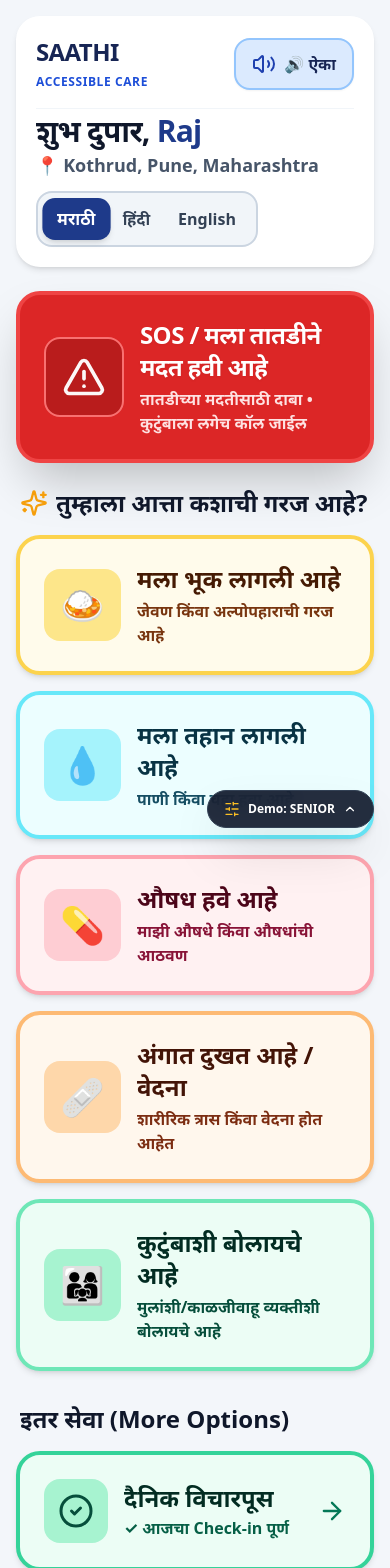
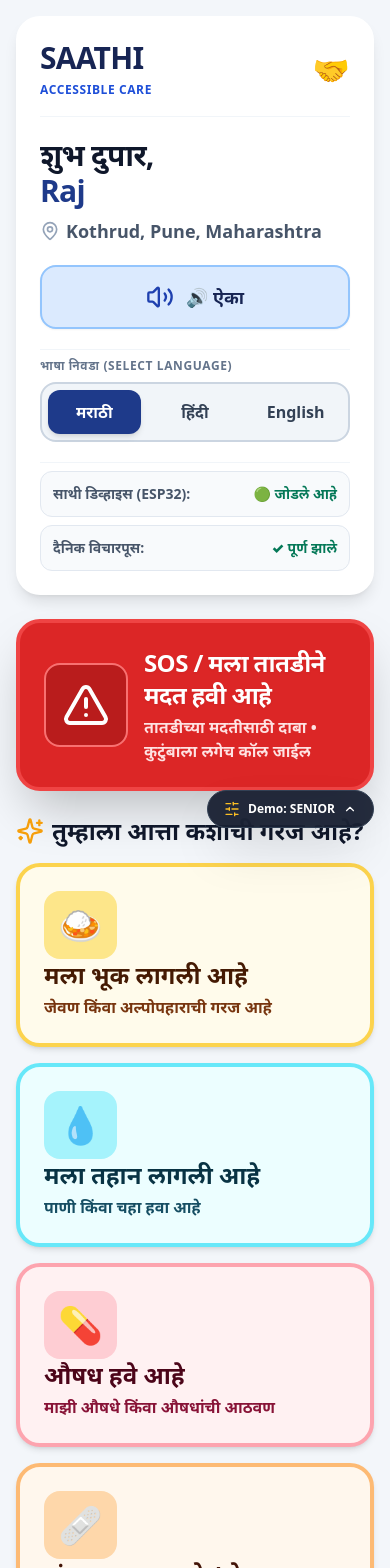
Before and after one commit to ShlokVenkar/Saathi, a Next.js app: page / in a window 390 px wide. Shown: the top 1568 px of the page. Built offline with nearby package versions, Linux system fonts and the light colour scheme.

Commit message:
fix: resolve styling rendering and implement differentiated desktop vs mobile layouts

```diff
--- a/components/senior/SeniorHome.tsx
+++ b/components/senior/SeniorHome.tsx
@@ -17,7 +17,11 @@
   Sparkles,
   X,
   ArrowRight,
-  ShieldAlert
+  ShieldAlert,
+  Radio,
+  Clock,
+  Heart,
+  Phone
 } from 'lucide-react';
 import { SosModal } from './SosModal';
 import { Language, RequestItem, RequestType } from '@/types';
@@ -36,7 +40,8 @@
     tSenior,
     createRequest,
     readAloud,
-    checkIn
+    checkIn,
+    device
   } = useSaathi();
 
   const [isSosOpen, setIsSosOpen] = useState(false);
@@ -71,70 +76,16 @@
   };
 
   const isCheckInCompleted = checkIn.status === 'COMPLETED';
+  const isMotionDetected = device.pirStatus === 'MOTION_DETECTED';
 
   return (
-    <div className="max-w-2xl mx-auto px-4 py-4 sm:py-6 space-y-6 pb-28">
-      {/* Top Header: Brand, Greeting, Language Selector, and Speaker */}
-      <header className="bg-white rounded-3xl p-5 sm:p-7 shadow-md border-3 border-slate-200 space-y-4">
-        <div className="flex items-center justify-between">
-          <div>
-            <span className="text-2xl sm:text-3xl font-black text-blue-950 tracking-tight block">
-              {tSenior('seniorHome.title')}
-            </span>
-            <span className="text-xs sm:text-sm font-bold uppercase tracking-wider text-blue-700">
-              {tSenior('seniorHome.subtitle')}
-            </span>
-          </div>
-
-          {/* Large Speaker / "ऐका" Button */}
-          <button
-            type="button"
-            onClick={handleReadScreen}
-            className="px-4 py-3 bg-blue-100 hover:bg-blue-200 text-blue-950 rounded-2xl flex items-center gap-2 border-2 border-blue-300 font-black active:scale-95 transition-all text-base shadow-sm"
-            aria-label="Read Screen Aloud"
-          >
-            <Volume2 className="w-6 h-6 text-blue-800" />
-            <span>{tSenior('common.readAloud')}</span>
-          </button>
-        </div>
-
-        {/* Greeting & Location */}
-        <div className="pt-1 border-t border-slate-100 flex flex-col sm:flex-row sm:items-center justify-between gap-3">
-          <div>
-            <h1 className="text-3xl sm:text-4xl font-black text-slate-900 tracking-tight">
-              {getGreeting()}, <span className="text-blue-900">{senior.name.split(' ')[0]}</span>
-            </h1>
-            <p className="text-lg text-slate-600 font-bold mt-0.5">
-              📍 {senior.locationName}
-            </p>
-          </div>
-
-          {/* Obvious Language Selector */}
-          <div className="flex bg-slate-100 p-1.5 rounded-2xl border-2 border-slate-300 self-start sm:self-auto">
-            {(['mr', 'hi', 'en'] as Language[]).map((lang) => (
-              <button
-                key={lang}
-                type="button"
-                onClick={() => setSeniorLanguage(lang)}
-                className={`px-3.5 py-2 rounded-xl text-base font-black transition-all ${
-                  seniorLang === lang
-                    ? 'bg-blue-900 text-white shadow-md scale-105'
-                    : 'text-slate-700 hover:text-slate-950'
-                }`}
-              >
-                {LANGUAGE_NAMES[lang].native}
-              </button>
-            ))}
-          </div>
-        </div>
-      </header>
-
-      {/* Confirmation Modal if Request Triggered (Avoid accidental taps) */}
+    <div className="w-full max-w-7xl mx-auto px-4 sm:px-6 lg:px-8 py-4 sm:py-6 space-y-6 pb-28">
+      {/* Confirmation Toast/Modal if Request Triggered */}
       {activeConfirmationReq && (
-        <div className="bg-emerald-600 text-white rounded-3xl p-6 sm:p-7 shadow-2xl border-4 border-emerald-400 space-y-4 animate-scale-up">
+        <div className="bg-emerald-600 text-white rounded-3xl p-6 sm:p-7 shadow-2xl border-4 border-emerald-400 space-y-4 animate-scale-up max-w-2xl mx-auto">
           <div className="flex items-start justify-between gap-3">
             <div className="flex items-center gap-3">
-              <div className="p-3 bg-emerald-700 rounded-2xl text-emerald-100">
+              <div className="p-3 bg-emerald-700 rounded-2xl text-emerald-100 shrink-0">
                 <CheckCircle2 className="w-9 h-9" />
               </div>
               <div>
@@ -159,7 +110,7 @@
             <button
               type="button"
               onClick={() => handleCancelAccidental(activeConfirmationReq.id)}
-              className="px-4 py-2.5 bg-emerald-800 hover:bg-emerald-900 text-emerald-100 rounded-xl font-bold text-sm sm:text-base flex items-center gap-2 border border-emerald-400 active:scale-95"
+              className="px-4 py-2.5 bg-emerald-800 hover:bg-emerald-900 text-emerald-100 rounded-xl font-bold text-sm sm:text-base flex items-center gap-2 border border-emerald-400 active:scale-95 transition-all"
             >
               <X className="w-5 h-5 text-rose-300" />
               <span>{tSenior('requests.cancelAccidental')}</span>
@@ -175,7 +126,94 @@
         </div>
       )}
 
-      {/* MOST IMPORTANT: HUGE RED EMERGENCY BUTTON */}
+      {/* DESKTOP (lg+) 2-COLUMN LAYOUT vs MOBILE SINGLE-COLUMN */}
+      <div className="grid grid-cols-1 lg:grid-cols-12 gap-6 lg:gap-8 items-start">
+
+        {/* ================= LEFT SIDEBAR (Desktop Hero & Identity Card) ================= */}
+        <div className="lg:col-span-4 space-y-6">
+          {/* Main Senior Identity Card */}
+          <div className="bg-white rounded-3xl p-6 sm:p-8 shadow-lg border-3 border-slate-200 space-y-5">
+            <div className="flex items-center justify-between border-b border-slate-100 pb-4">
+              <div>
+                <span className="text-3xl font-black text-blue-950 tracking-tight block">
+                  {tSenior('seniorHome.title')}
+                </span>
+                <span className="text-xs sm:text-sm font-bold uppercase tracking-wider text-blue-700">
+                  {tSenior('seniorHome.subtitle')}
+                </span>
+              </div>
+              <span className="text-3xl">🤝</span>
+            </div>
+
+            {/* Greeting & Name */}
+            <div className="space-y-1">
+              <h1 className="text-3xl sm:text-4xl font-black text-slate-900 tracking-tight">
+                {getGreeting()}, <br />
+                <span className="text-blue-900">{senior.name.split(' ')[0]}</span>
+              </h1>
+              <p className="text-lg text-slate-600 font-bold flex items-center gap-1.5 pt-1">
+                <MapPin className="w-5 h-5 text-slate-400 shrink-0" />
+                <span>{senior.locationName}</span>
+              </p>
+            </div>
+
+            {/* Read Aloud Voice Button */}
+            <button
+              type="button"
+              onClick={handleReadScreen}
+              className="w-full p-4 bg-blue-100 hover:bg-blue-200 text-blue-950 rounded-2xl flex items-center justify-center gap-3 border-2 border-blue-300 font-black active:scale-95 transition-all text-lg shadow-sm"
+              aria-label="Read Screen Aloud"
+            >
+              <Volume2 className="w-7 h-7 text-blue-800 shrink-0" />
+              <span>{tSenior('common.readAloud')}</span>
+            </button>
+
+            {/* Language Selector */}
+            <div className="space-y-2 pt-2 border-t border-slate-100">
+              <span className="text-xs font-bold text-slate-500 uppercase tracking-wider block">
+                भाषा निवडा (Select Language)
+              </span>
+              <div className="grid grid-cols-3 gap-2 bg-slate-100 p-1.5 rounded-2xl border-2 border-slate-300">
+                {(['mr', 'hi', 'en'] as Language[]).map((lang) => (
+                  <button
+                    key={lang}
+                    type="button"
+                    onClick={() => setSeniorLanguage(lang)}
+                    className={`py-2.5 rounded-xl text-base font-black transition-all text-center ${
+                      seniorLang === lang
+                        ? 'bg-blue-900 text-white shadow-md scale-102'
+                        : 'text-slate-700 hover:text-slate-950'
+                    }`}
+                  >
+                    {LANGUAGE_NAMES[lang].native}
+                  </button>
+                ))}
+              </div>
+            </div>
+
+            {/* Status Pills (Desktop & Mobile) */}
+            <div className="space-y-2 pt-2 border-t border-slate-100 text-sm">
+              <div className="flex items-center justify-between p-3 bg-slate-50 rounded-xl border border-slate-200">
+                <span className="font-bold text-slate-600">साथी डिव्हाइस (ESP32):</span>
+                <span className="font-black text-emerald-700 flex items-center gap-1.5">
+                  <span className="w-2.5 h-2.5 rounded-full bg-emerald-500 animate-ping"></span>
+                  🟢 जोडले आहे
+                </span>
+              </div>
+
+              <div className="flex items-center justify-between p-3 bg-slate-50 rounded-xl border border-slate-200">
+                <span className="font-bold text-slate-600">दैनिक विचारपूस:</span>
+                <span className={`font-black ${isCheckInCompleted ? 'text-emerald-700' : 'text-amber-700'}`}>
+                  {isCheckInCompleted ? '✓ पूर्ण झाले' : '⏳ प्रलंबित'}
+                </span>
+              </div>
+            </div>
+          </div>
+        </div>
+
+        {/* ================= RIGHT MAIN CONTENT (Emergency & Action Grid) ================= */}
+        <div className="lg:col-span-8 space-y-6">
+          {/* 🚨 MOST IMPORTANT: HUGE RED EMERGENCY BUTTON */}
           <section aria-label="Emergency SOS Action">
             <button
               type="button"
@@ -185,13 +223,13 @@
             >
               <div className="flex items-center gap-4 text-left">
                 <div className="p-4 bg-red-700 rounded-2xl group-hover:scale-110 transition-transform shrink-0 border-2 border-red-400">
-              <AlertTriangle className="w-11 h-11 sm:w-14 sm:h-14 text-white animate-pulse" />
+                  <AlertTriangle className="w-12 h-12 sm:w-16 sm:h-16 text-white animate-pulse" />
                 </div>
                 <div>
                   <span className="block text-2xl sm:text-4xl font-black tracking-tight drop-shadow-sm">
                     {tSenior('seniorHome.sosButton')}
                   </span>
-              <span className="text-red-100 text-base sm:text-lg font-bold block mt-1">
+                  <span className="text-red-100 text-base sm:text-xl font-bold block mt-1">
                     {tSenior('seniorHome.sosSubtitle')}
                   </span>
                 </div>
@@ -201,19 +239,21 @@
 
           {/* MAIN SENIOR ACTIONS (Hungry, Thirsty, Medicine, Pain, Family) */}
           <section className="space-y-4" aria-label="Direct Assistance Requests">
-        <h2 className="text-2xl sm:text-3xl font-black text-slate-900 px-1 flex items-center gap-2">
+            <div className="flex items-center justify-between">
+              <h2 className="text-2xl sm:text-3xl font-black text-slate-900 flex items-center gap-2">
                 <Sparkles className="w-7 h-7 text-amber-500" />
                 {tSenior('seniorHome.quickRequestsTitle')}
               </h2>
+            </div>
 
-        <div className="grid grid-cols-1 sm:grid-cols-2 gap-4">
+            <div className="grid grid-cols-1 sm:grid-cols-2 lg:grid-cols-3 gap-4">
               {/* 1. Hungry */}
               <button
                 type="button"
                 onClick={() => handleQuickRequest('HUNGRY')}
-            className="p-6 bg-amber-50 hover:bg-amber-100 border-4 border-amber-300 rounded-3xl text-left active:scale-95 transition-all shadow-md flex items-center gap-4 group"
+                className="p-6 bg-amber-50 hover:bg-amber-100 border-4 border-amber-300 rounded-3xl text-left active:scale-95 transition-all shadow-md flex flex-col justify-between min-h-[160px] group"
               >
-            <div className="p-4 bg-amber-200 text-amber-950 rounded-2xl text-4xl group-hover:scale-110 transition-transform shrink-0">
+                <div className="p-3.5 bg-amber-200 text-amber-950 rounded-2xl text-4xl w-fit group-hover:scale-110 transition-transform">
                   🍛
                 </div>
                 <div>
@@ -230,9 +270,9 @@
               <button
                 type="button"
                 onClick={() => handleQuickRequest('THIRSTY')}
-            className="p-6 bg-cyan-50 hover:bg-cyan-100 border-4 border-cyan-300 rounded-3xl text-left active:scale-95 transition-all shadow-md flex items-center gap-4 group"
+                className="p-6 bg-cyan-50 hover:bg-cyan-100 border-4 border-cyan-300 rounded-3xl text-left active:scale-95 transition-all shadow-md flex flex-col justify-between min-h-[160px] group"
               >
-            <div className="p-4 bg-cyan-200 text-cyan-950 rounded-2xl text-4xl group-hover:scale-110 transition-transform shrink-0">
+                <div className="p-3.5 bg-cyan-200 text-cyan-950 rounded-2xl text-4xl w-fit group-hover:scale-110 transition-transform">
                   💧
                 </div>
                 <div>
@@ -249,9 +289,9 @@
               <button
                 type="button"
                 onClick={() => handleQuickRequest('MEDICINE')}
-            className="p-6 bg-rose-50 hover:bg-rose-100 border-4 border-rose-300 rounded-3xl text-left active:scale-95 transition-all shadow-md flex items-center gap-4 group"
+                className="p-6 bg-rose-50 hover:bg-rose-100 border-4 border-rose-300 rounded-3xl text-left active:scale-95 transition-all shadow-md flex flex-col justify-between min-h-[160px] group"
               >
-            <div className="p-4 bg-rose-200 text-rose-950 rounded-2xl text-4xl group-hover:scale-110 transition-transform shrink-0">
+                <div className="p-3.5 bg-rose-200 text-rose-950 rounded-2xl text-4xl w-fit group-hover:scale-110 transition-transform">
                   💊
                 </div>
                 <div>
@@ -268,9 +308,9 @@
               <button
                 type="button"
                 onClick={() => handleQuickRequest('PAIN')}
-            className="p-6 bg-orange-50 hover:bg-orange-100 border-4 border-orange-300 rounded-3xl text-left active:scale-95 transition-all shadow-md flex items-center gap-4 group"
+                className="p-6 bg-orange-50 hover:bg-orange-100 border-4 border-orange-300 rounded-3xl text-left active:scale-95 transition-all shadow-md flex flex-col justify-between min-h-[160px] group"
               >
-            <div className="p-4 bg-orange-200 text-orange-950 rounded-2xl text-4xl group-hover:scale-110 transition-transform shrink-0">
+                <div className="p-3.5 bg-orange-200 text-orange-950 rounded-2xl text-4xl w-fit group-hover:scale-110 transition-transform">
                   🩹
                 </div>
                 <div>
@@ -287,9 +327,9 @@
               <button
                 type="button"
                 onClick={() => handleQuickRequest('FAMILY')}
-            className="p-6 bg-emerald-50 hover:bg-emerald-100 border-4 border-emerald-300 rounded-3xl text-left active:scale-95 transition-all shadow-md flex items-center gap-4 group sm:col-span-2"
+                className="p-6 bg-emerald-50 hover:bg-emerald-100 border-4 border-emerald-300 rounded-3xl text-left active:scale-95 transition-all shadow-md flex flex-col justify-between min-h-[160px] group sm:col-span-2 lg:col-span-2"
               >
-            <div className="p-4 bg-emerald-200 text-emerald-950 rounded-2xl text-4xl group-hover:scale-110 transition-transform shrink-0">
+                <div className="p-3.5 bg-emerald-200 text-emerald-950 rounded-2xl text-4xl w-fit group-hover:scale-110 transition-transform">
                   👨‍👩‍👧
                 </div>
                 <div>
@@ -304,9 +344,9 @@
             </div>
           </section>
 
-      {/* CORE NAVIGATION SECTIONS */}
+          {/* MORE OPTIONS / FEATURE MODULES */}
           <section className="space-y-4 pt-2" aria-label="Main Sections">
-        <h2 className="text-2xl sm:text-3xl font-black text-slate-900 px-1">
+            <h2 className="text-2xl sm:text-3xl font-black text-slate-900">
               इतर सेवा (More Options)
             </h2>
 
@@ -426,6 +466,8 @@
               </button>
             </div>
           </section>
+        </div>
+      </div>
 
       {/* SOS Modal */}
       <SosModal isOpen={isSosOpen} onClose={() => setIsSosOpen(false)} />
```
Also changed, not shown: components/senior/SeniorFamilyContact.tsx (+33 -28 lines). Lines whose indentation alone changed are shown as unchanged.
